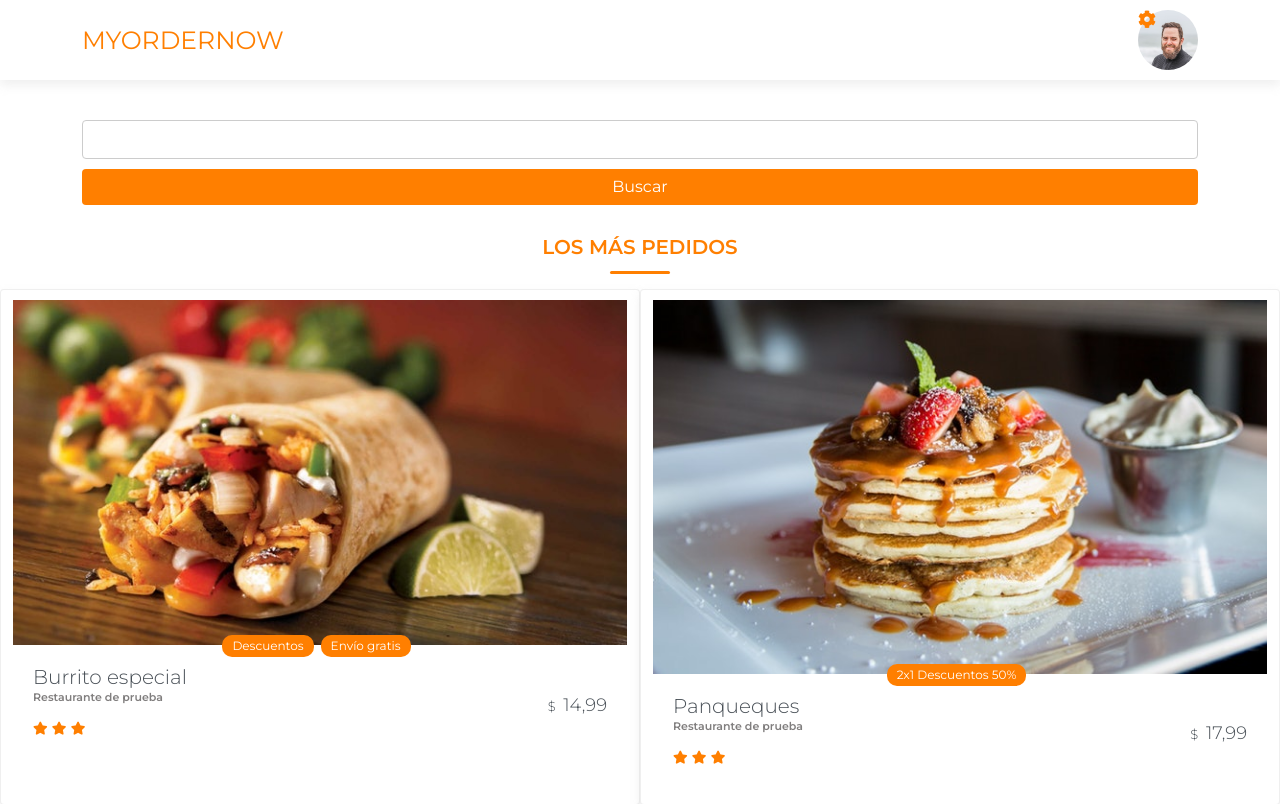
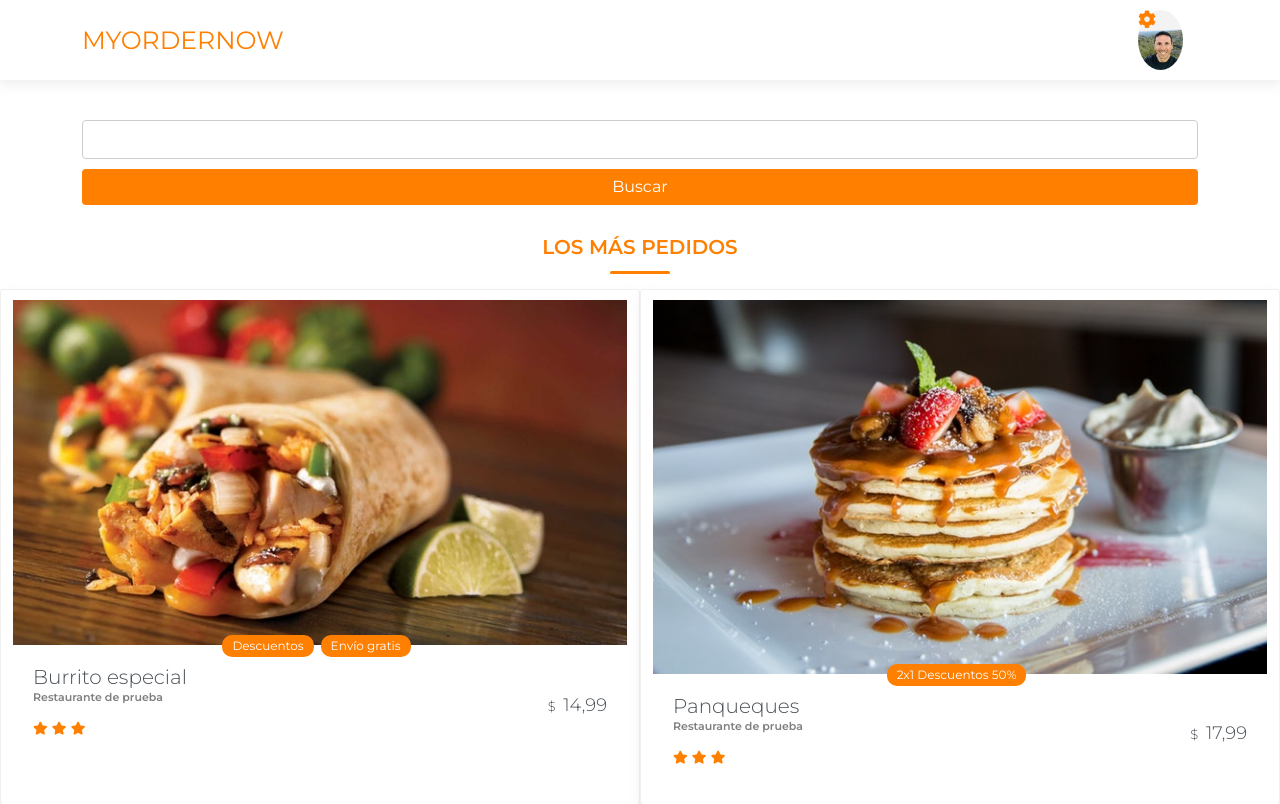
Before and after one commit to matiasmeg/delivery-app, a plain HTML site: page index.html in a window 1280 px wide. Shown: the top 804 px of the page. Drawn offline with Linux system fonts and the light colour scheme.

Commit message:
cambio imagen header

```diff
--- a/index.html
+++ b/index.html
@@ -28,7 +28,7 @@
 
                                 <!-- Button trigger modal -->
                                <button id="boton" type="button"  id="btn" data-bs-toggle="modal" data-bs-target="#exampleModal">
-                                        <img class="profile"src="imagenes/avatar.jpg" alt="">
+                                        <img class="profile"src="imagenes/matias.jpg" alt="">
                                         <i class="fas fa-cog tuerca-avatar"></i>
                                </button>
 
```
Also changed, not shown: imagenes/matias.jpg (added).
